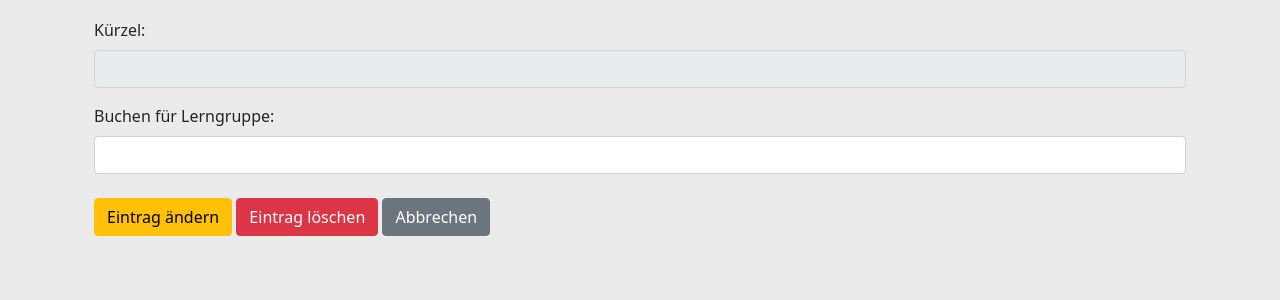
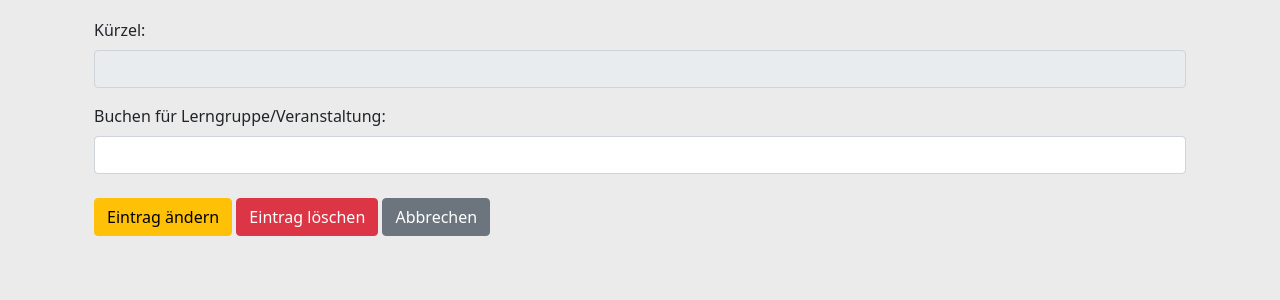
Before and after one commit to pyphil/DjangoBuchungstool, a Django app: template buchungstool/templates/buchungstoolEntry.html in a window 1280 px wide. Shown: the part 220-520 px from the top of the page. Run offline with Django 3.2, Linux system fonts and the light colour scheme; the template is opened without the code that fills it, so the values that code supplies are empty.

Commit message:
Update Text

```diff
--- a/buchungstool/templates/buchungstoolEntry.html
+++ b/buchungstool/templates/buchungstoolEntry.html
@@ -31,7 +31,7 @@
       {% else %}
         <input type="text" class="form-control mt-2" name="krzl" value="{{ krzl }}" readonly>
       {% endif %}
-      <label class="mt-3" for="saveLerngruppe" class="form-label">Buchen für Lerngruppe:</label>
+      <label class="mt-3" for="saveLerngruppe" class="form-label">Buchen für Lerngruppe/Veranstaltung:</label>
       <input type="text" class="form-control mt-2" name="lerngruppe" value="{{ buttontext }}" />
       <input type="hidden" name="date" value="{{ isodate }}" />
       <input type="hidden" name="buttondate" value="{{ date }}" />
```
